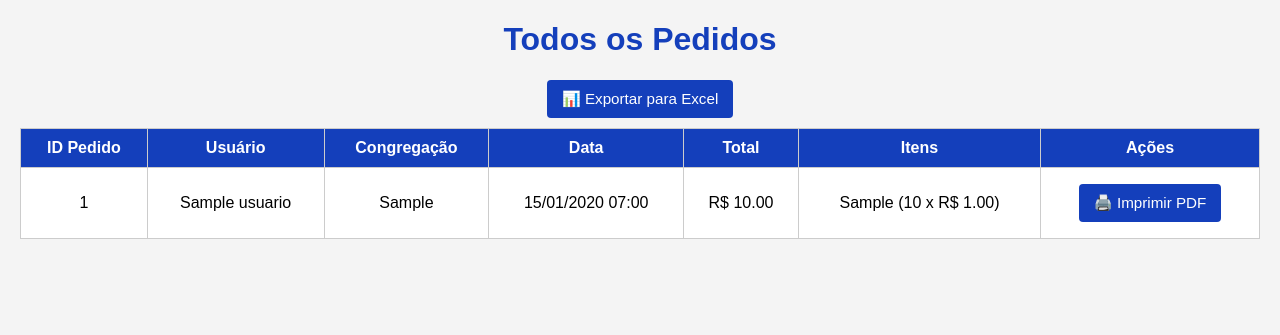
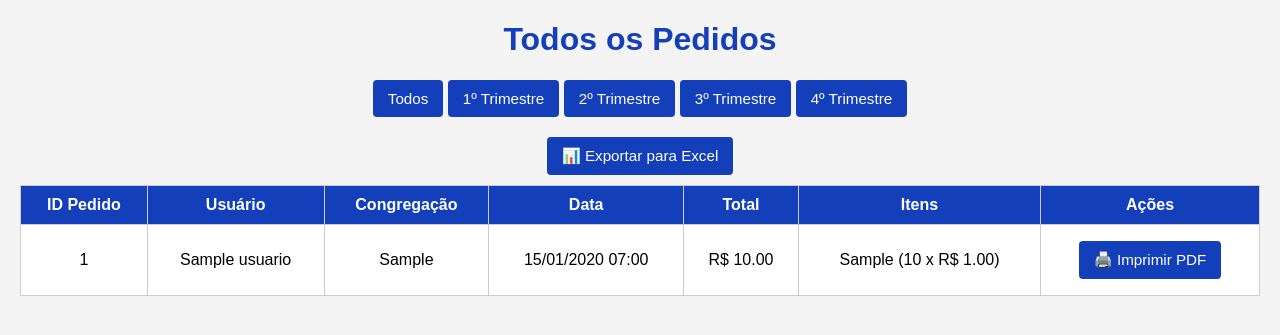
Before and after one commit to joaokenedy-debug/ebdpesqueira, a Flask app: page /todos_pedidos in a window 1280 px wide. Shown: the part 82-417 px from the top of the page. Run offline with Flask 3, Linux system fonts and the light colour scheme; a user stored in the database is signed in; tables that the repository leaves empty hold one stand-in row (values such as "Sample post"); parts of the project's set-up code (start-up, migrations or seed data) failed here and were passed over.

Commit message:
Update todos_pedidos.html

```diff
--- a/ebd/templates/todos_pedidos.html
+++ b/ebd/templates/todos_pedidos.html
@@ -60,6 +60,14 @@
             </h3>
       </nav>
 <h1>Todos os Pedidos</h1>
+<div style="text-align:center; margin-bottom:20px;">
+    <a class="btn" href="{{ url_for('todos_pedidos') }}">Todos</a>
+    <a class="btn" href="{{ url_for('todos_pedidos', trimestre=1) }}">1º Trimestre</a>
+    <a class="btn" href="{{ url_for('todos_pedidos', trimestre=2) }}">2º Trimestre</a>
+    <a class="btn" href="{{ url_for('todos_pedidos', trimestre=3) }}">3º Trimestre</a>
+    <a class="btn" href="{{ url_for('todos_pedidos', trimestre=4) }}">4º Trimestre</a>
+</div>
+
 
 <!-- Botão Exportar Excel -->
 <div class="top-actions">
```
